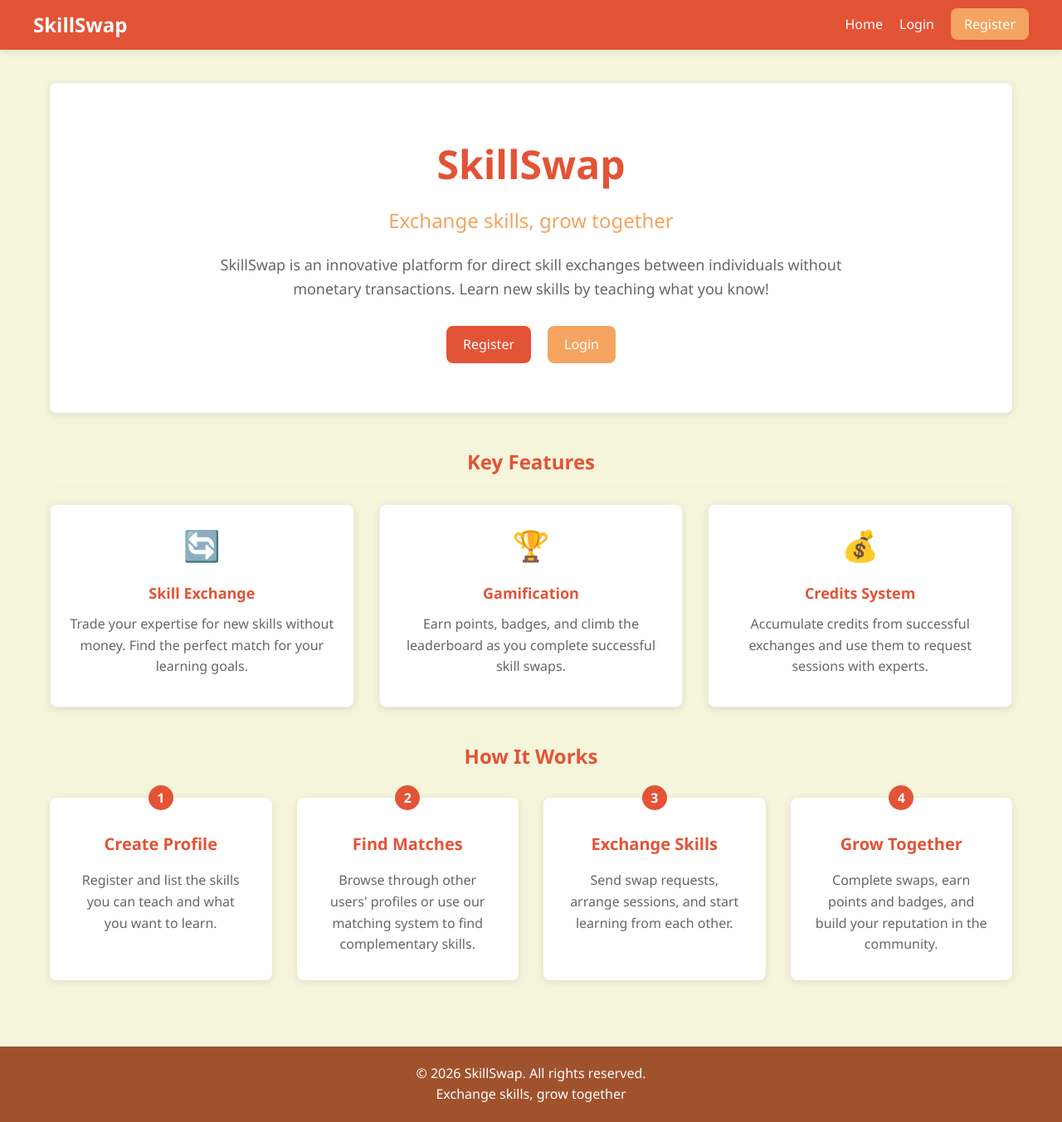
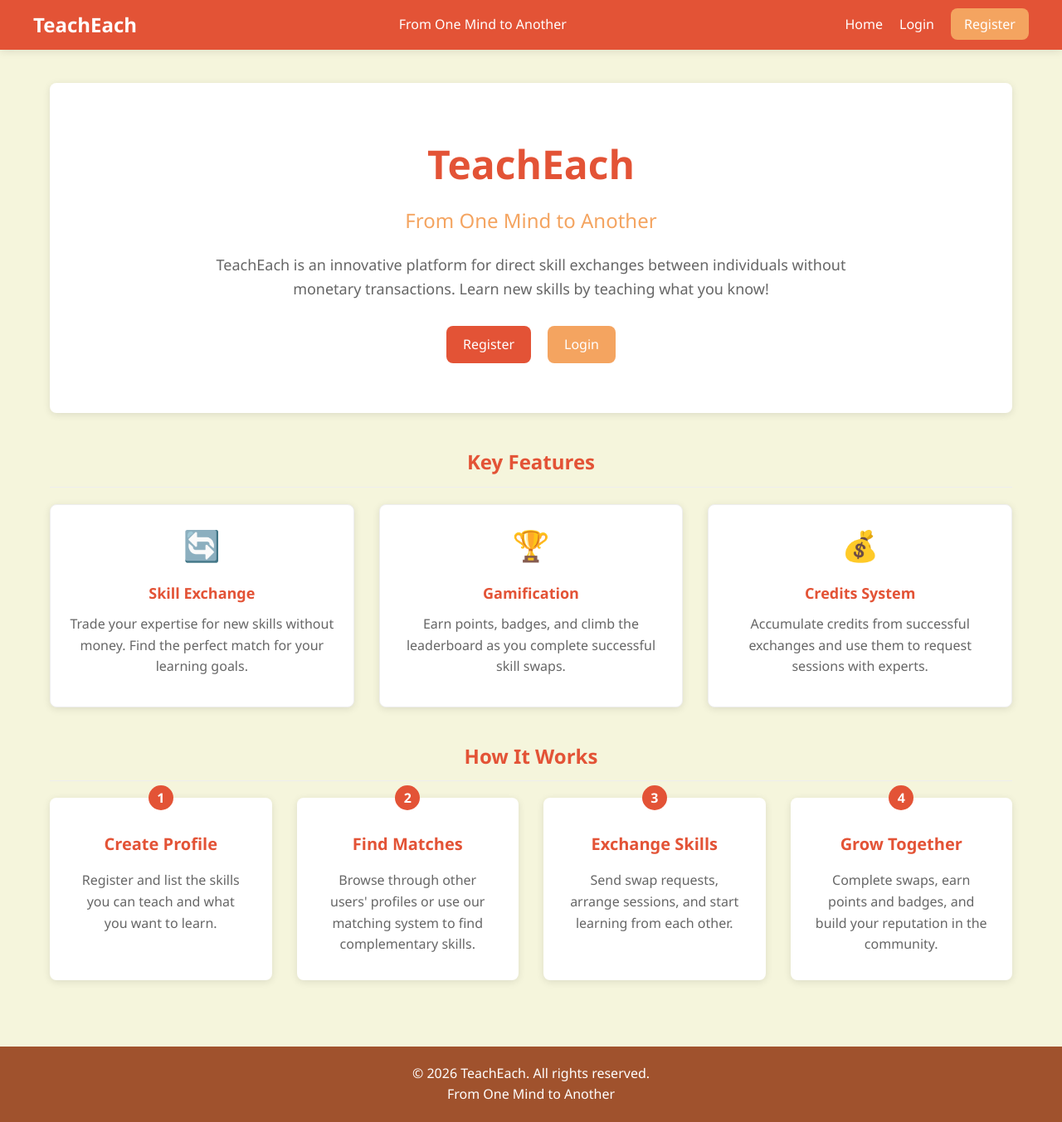
Before and after one commit to Vijayalakshmi1412/SkillSwap, a React (Create React App) app in the folder frontend/: page / in a window 1280 px wide. Shown: the whole page at 83% size. Built offline with nearby package versions, Linux system fonts and the light colour scheme.

Commit message:
App name updated

```diff
--- a/frontend/public/index.html
+++ b/frontend/public/index.html
@@ -7,9 +7,9 @@
     <meta name="theme-color" content="#000000" />
     <meta
       name="description"
-      content="SkillSwap - Peer Skill Exchange Application"
+      content="TeachEach - From One Mind to Another"
     />
-    <title>SkillSwap</title>
+    <title>TeachEach</title>
   </head>
   <body>
     <noscript>You need to enable JavaScript to run this app.</noscript>
--- a/frontend/src/components/Footer.js
+++ b/frontend/src/components/Footer.js
@@ -5,8 +5,8 @@ const Footer = () => {
   return (
     <footer className="footer">
       <div className="footer-container">
-        <p>&copy; {new Date().getFullYear()} SkillSwap. All rights reserved.</p>
-        <p>Exchange skills, grow together</p>
+        <p>&copy; {new Date().getFullYear()} TeachEach. All rights reserved.</p>
+        <p>From One Mind to Another</p>
       </div>
     </footer>
   );
--- a/frontend/src/components/Navbar.js
+++ b/frontend/src/components/Navbar.js
@@ -14,8 +14,9 @@ const Navbar = ({ user, logout }) => {
     <nav className="navbar">
       <div className="navbar-container">
         <Link to="/" className="navbar-logo">
-          SkillSwap
+          TeachEach
         </Link>
+        <div className="navbar-tagline">From One Mind to Another</div>
 
         <ul className="navbar-menu">
           <li className="navbar-item">
--- a/frontend/src/pages/Dashboard.js
+++ b/frontend/src/pages/Dashboard.js
@@ -58,7 +58,7 @@ const Dashboard = ({ user }) => {
   return (
     <div className="dashboard">
       <h1 className="dashboard-title">Welcome back, {user.username}!</h1>
-      <p className="dashboard-subtitle">Here's an overview of your SkillSwap activity</p>
+      <p className="dashboard-subtitle">Here's an overview of your TeachEach activity</p>
 
       <div className="stats-grid">
         <div className="stat-card">
--- a/frontend/src/pages/Home.js
+++ b/frontend/src/pages/Home.js
@@ -6,10 +6,10 @@ const Home = ({ user }) => {
   return (
     <div className="home">
       <div className="hero">
-        <h1 className="hero-title">SkillSwap</h1>
-        <p className="hero-subtitle">Exchange skills, grow together</p>
+        <h1 className="hero-title">TeachEach</h1>
+        <p className="hero-subtitle">From One Mind to Another</p>
         <p className="hero-description">
-          SkillSwap is an innovative platform for direct skill exchanges between individuals
+          TeachEach is an innovative platform for direct skill exchanges between individuals
           without monetary transactions. Learn new skills by teaching what you know!
         </p>
 
--- a/frontend/src/pages/Leaderboard.js
+++ b/frontend/src/pages/Leaderboard.js
@@ -55,7 +55,7 @@ const Leaderboard = () => {
   return (
     <div className="leaderboard">
       <h1 className="leaderboard-title">Leaderboard</h1>
-      <p className="leaderboard-subtitle">Top contributors in the SkillSwap community</p>
+      <p className="leaderboard-subtitle">Top contributors in the TeachEach community</p>
 
       <div className="leaderboard-container">
         {users.length > 0 ? (
```
